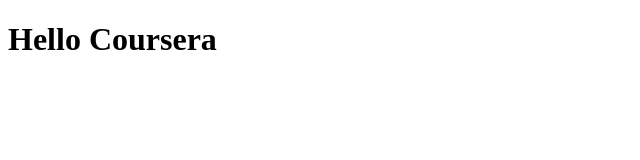
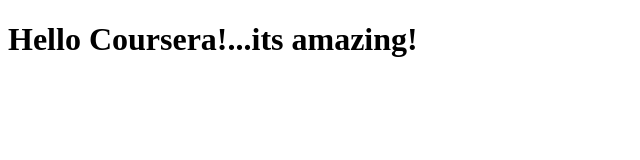
Before and after one commit to ebharath94/coursera, a plain HTML site: page site/index.html in a window 1280 px wide. Shown: the whole page, without its empty margins (0-640 px from the left). Drawn offline with Linux system fonts and the light colour scheme.

Commit message:
small addition to our page content.

```diff
--- a/site/index.html
+++ b/site/index.html
@@ -4,6 +4,6 @@
 	<title>Hello coursera!</title>
 </head>
 <body>
-<h1>Hello Coursera</h1>
+<h1>Hello Coursera!...its amazing!</h1>
 </body>
 </html>
```
